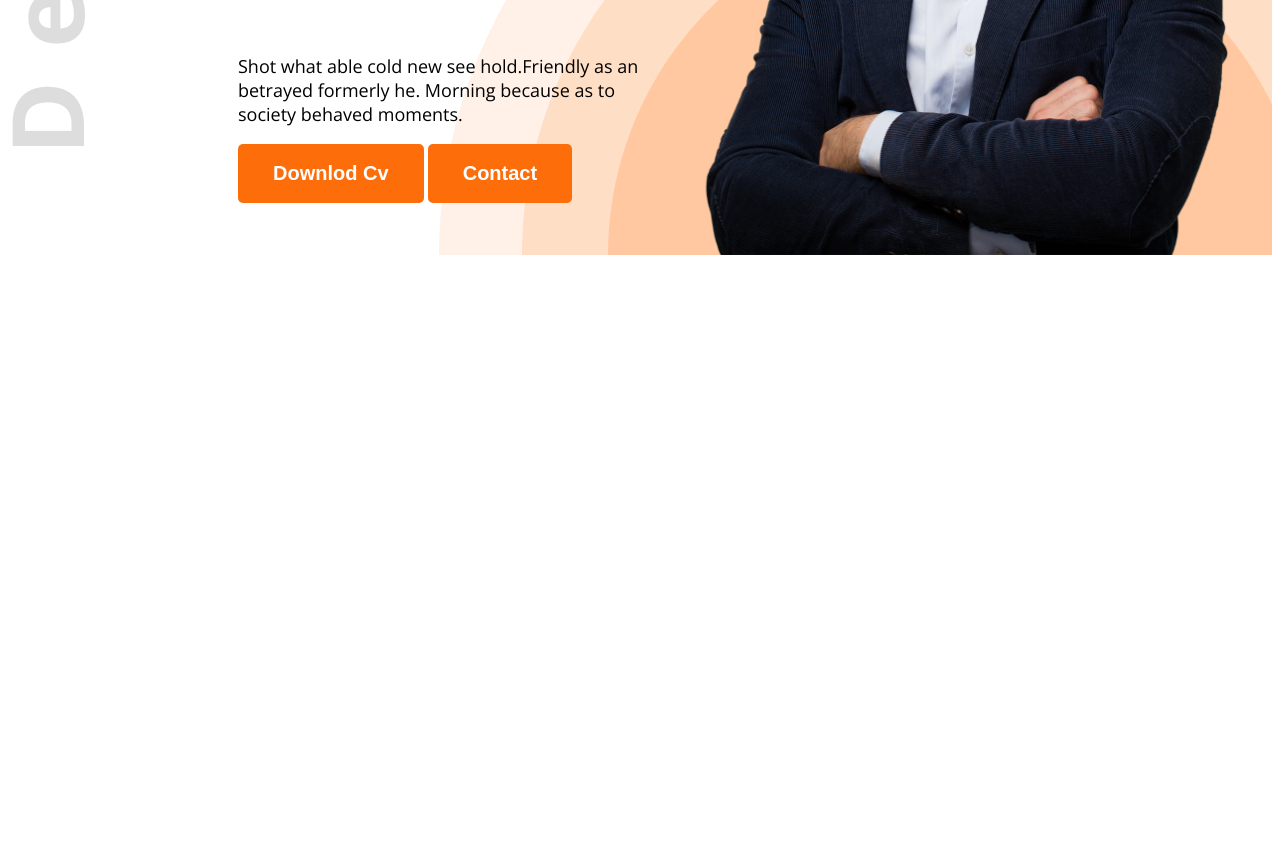
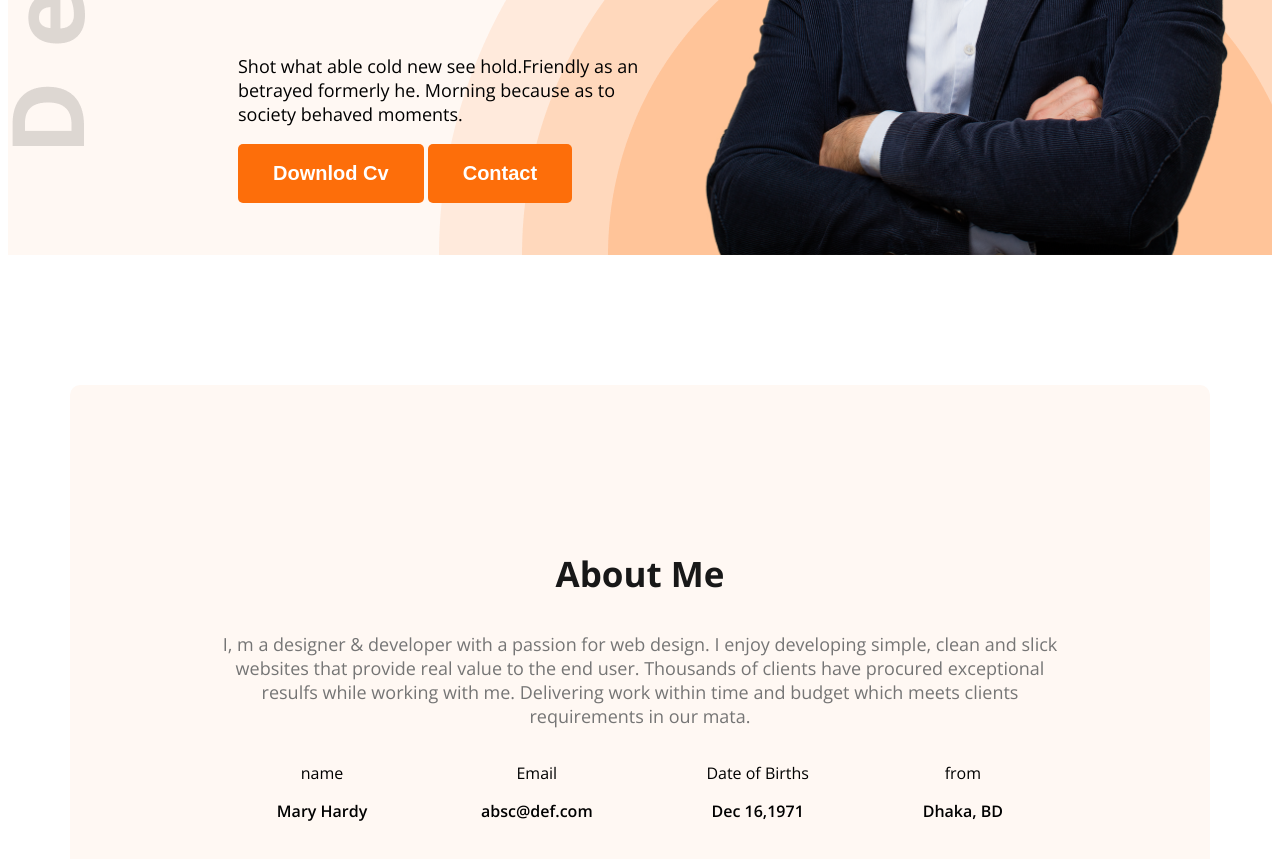
Before and after one commit to sakibnasib/web-developer-port, a plain HTML site: page index.html in a window 1280 px wide. Shown: the part 667-1526 px from the top of the page. Before the commit the page ends 930 px from the top, so only its background shows below. Drawn offline with nearby package versions, Linux system fonts and the light colour scheme.

Commit message:
added about

```diff
--- a/index.html
+++ b/index.html
@@ -10,7 +10,7 @@
     <link rel="stylesheet" href="style.css">
 </head>
 <body class="open-sans-normal">
-    <header class="header">
+    <header class="header secondary-bg">
 <nav>
     <h3 class="nav-title">Ma<span class="text-primary">r</span>y</h3>
     <ul>
@@ -31,7 +31,32 @@
 </div>
     </header>
     <main>
-
+<section class="about secondary-bg">
+<h3 class="section-title">About Me</h3>
+   <p class="section-description">
+    I, m a designer & developer with a passion for web design. I enjoy developing simple, clean and slick websites that provide real value to the end user. Thousands of clients have procured exceptional resulfs while working with me. Delivering work within time and budget which meets clients requirements in our mata.
+   </p>
+   <div class="about-items">
+   <div class="about-item">
+    <p class="item-title">name</p>
+    <p class="item-description">Mary Hardy</p>
+   </div>
+   <div class="about-item">
+    <p class="item-title">Email</p>
+    <p class="item-description">absc@def.com</p>
+   </div>
+   <div class="about-item">
+    <p class="item-title">Date of Births</p>
+    <p class="item-description">Dec 16,1971</p>
+   </div>
+   <div class="about-item">
+    <p class="item-title">from</p>
+    <p class="item-description">Dhaka, BD</p>
+   </div>
+    </div>
+   </div>
+</div>
+</section>
     </main>
     <footer>
 
--- a/style.css
+++ b/style.css
@@ -8,6 +8,9 @@
     "wdth" 100;
 }
 /*shared style*/
+.secondary-bg{
+    background-color:#FFF8F3 ;
+}
 .text-primary{
     color: #FD6E0A;
 }
@@ -22,6 +25,15 @@
     color: white;
     padding: 18px 35px;
     border-radius: 5px;
+}
+.section-title{
+    font-size: 35px;
+    font-weight: bold;
+    color: #181818;
+}
+.section-description{
+    font-size: 18px;
+    color: #757575;
 }
 /* header */
 .header{
@@ -76,3 +88,22 @@
 .banner-profile-pic{
     width: 580px;
 }
+/* main style */
+main{
+    max-width: 1140px;
+    margin: 0 auto;
+}
+/* about style */
+.about{
+    border-radius: 10px;
+    padding: 130px 150px;
+    text-align: center;
+    margin-top: 130px;
+}
+.item-description{
+    font-weight: 600;
+}
+.about-items{
+    display: flex;
+    justify-content: space-around;
+}
```
